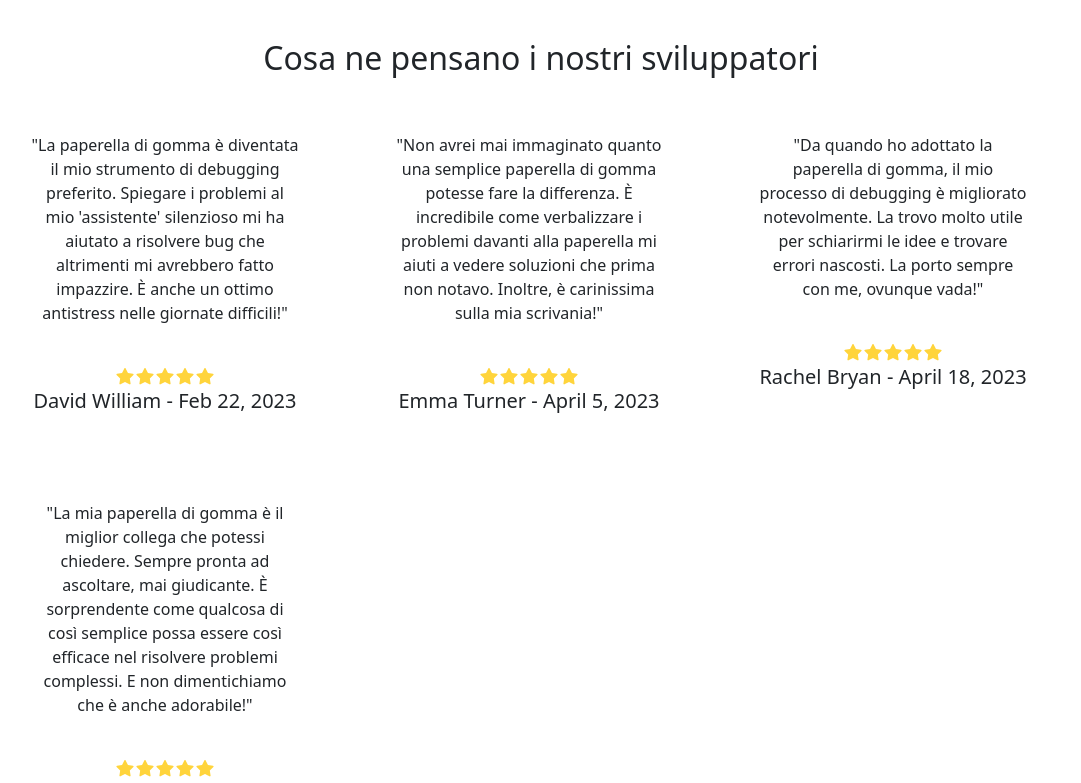
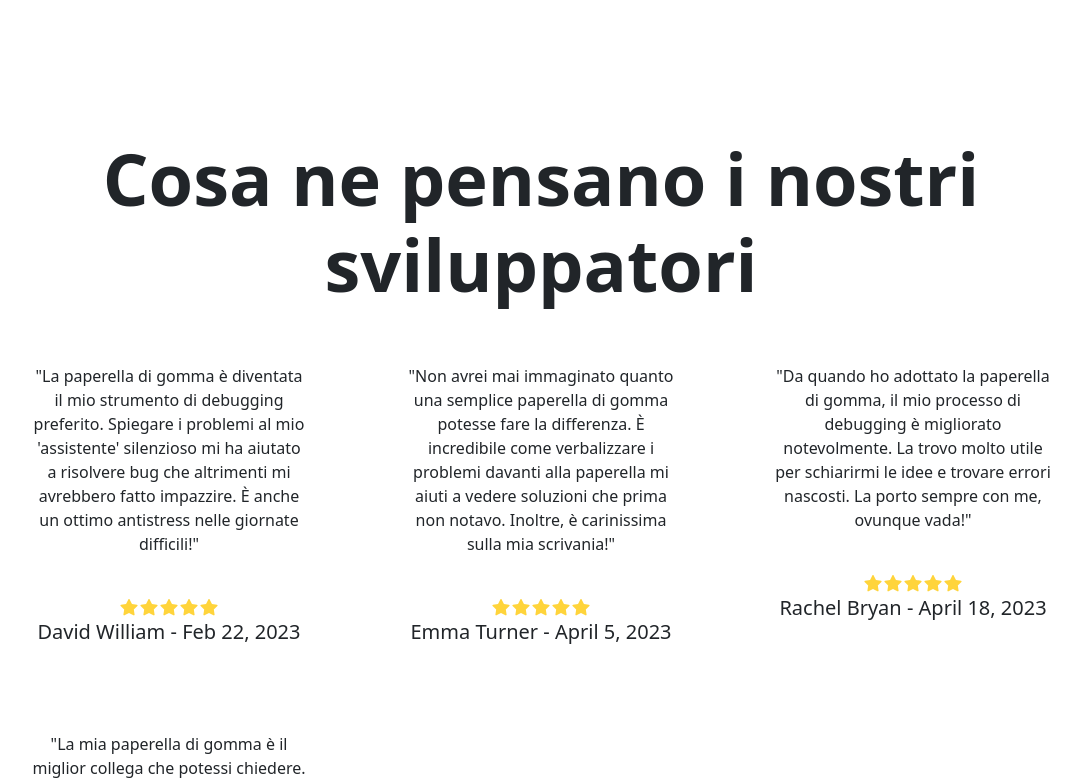
Before and after one commit to dmtpat/landing-page-product, a React (Vite) app: page / in a window 1280 px wide. Shown: the part 2660-3443 px from the top of the page, without its empty margins (99-1180 px from the left). Built offline with nearby package versions, Linux system fonts and the light colour scheme.

Commit message:
reviews minor

```diff
--- a/src/components/Main/Reviews.components.jsx
+++ b/src/components/Main/Reviews.components.jsx
@@ -4,11 +4,12 @@ import ReviewCard from "./ReviewCard.components"
 
 function Reviews() {
     return (
-        <div id="recensioni" className="container">
-            <div className="row text-center">
-                <h2 className='col col-12'>Cosa ne pensano i nostri sviluppatori</h2>
+        <div id="recensioni" className="container my-5 py-5">
+            <div className="row text-center my-5">
+                <h2 className='col col-12 display-2 fw-semibold'>Cosa ne pensano i nostri sviluppatori</h2>
+                <div className="col">
                     <div class="row">
-                    <div className="col col-12">
+                        <div className="col-12">
                             <div className="container">
                                 <div className="row">
 
@@ -18,6 +19,7 @@ function Reviews() {
 
                                     ))}
 
+                                </div>
                             </div>
                         </div>
                     </div>
```
Lines whose indentation alone changed are shown as unchanged.
